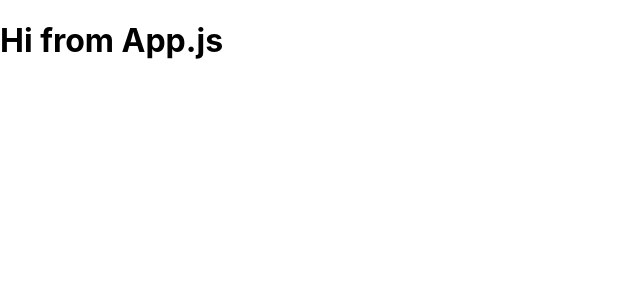
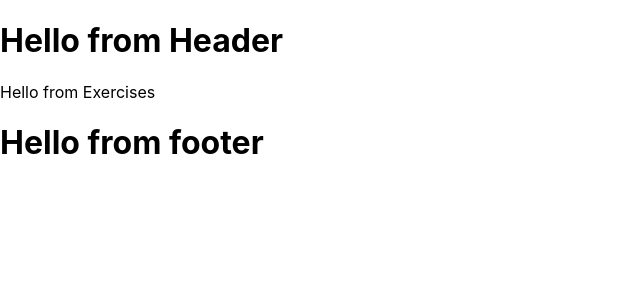
Before and after one commit to psx95/exercises-app-material-ui, a React (Create React App) app: page / in a window 1280 px wide. Shown: the top 300 px of the page, without its empty margins (0-640 px from the left). Built offline with nearby package versions, Linux system fonts and the light colour scheme.

Commit message:
feat(project): adds intial skeleton for the UI

```diff
--- a/src/Components/App.js
+++ b/src/Components/App.js
@@ -1,11 +1,15 @@
-import React from 'react';
+import React, { Component, Fragment } from 'react';
+import { Header, Footer } from './Layouts';
+import Exercises from './Exercises';
 
-function App() {
-  return (
-    <div className="App">
-      <h1>Hi from App.js</h1>
-    </div>
-  );
+export default class extends Component {
+  render() {
+    return <Fragment>
+      <Header />
+
+      <Exercises />
+
+      <Footer />
+    </Fragment>;
+  }
 }
-
-export default App;
--- /dev/null
+++ b/src/Components/Exercises/index.js
@@ -0,0 +1,6 @@
+import React from 'react';
+
+export default props =>
+    <div>
+        Hello from Exercises
+    </div>
--- /dev/null
+++ b/src/Components/Layouts/Footer.js
@@ -0,0 +1,6 @@
+import React from 'react';
+
+export default props =>
+    <div>
+        <h1>Hello from footer</h1>
+    </div>
--- /dev/null
+++ b/src/Components/Layouts/Header.js
@@ -0,0 +1,6 @@
+import React from 'react';
+
+export default props =>
+    <div>
+        <h1>Hello from Header</h1>
+    </div>
--- /dev/null
+++ b/src/Components/Layouts/index.js
@@ -0,0 +1,7 @@
+// this file is just for exporting various Layouts so that importing them is easy.
+import Header from './Header';
+import Footer from './Footer';
+
+export {
+    Header, Footer
+}
```
